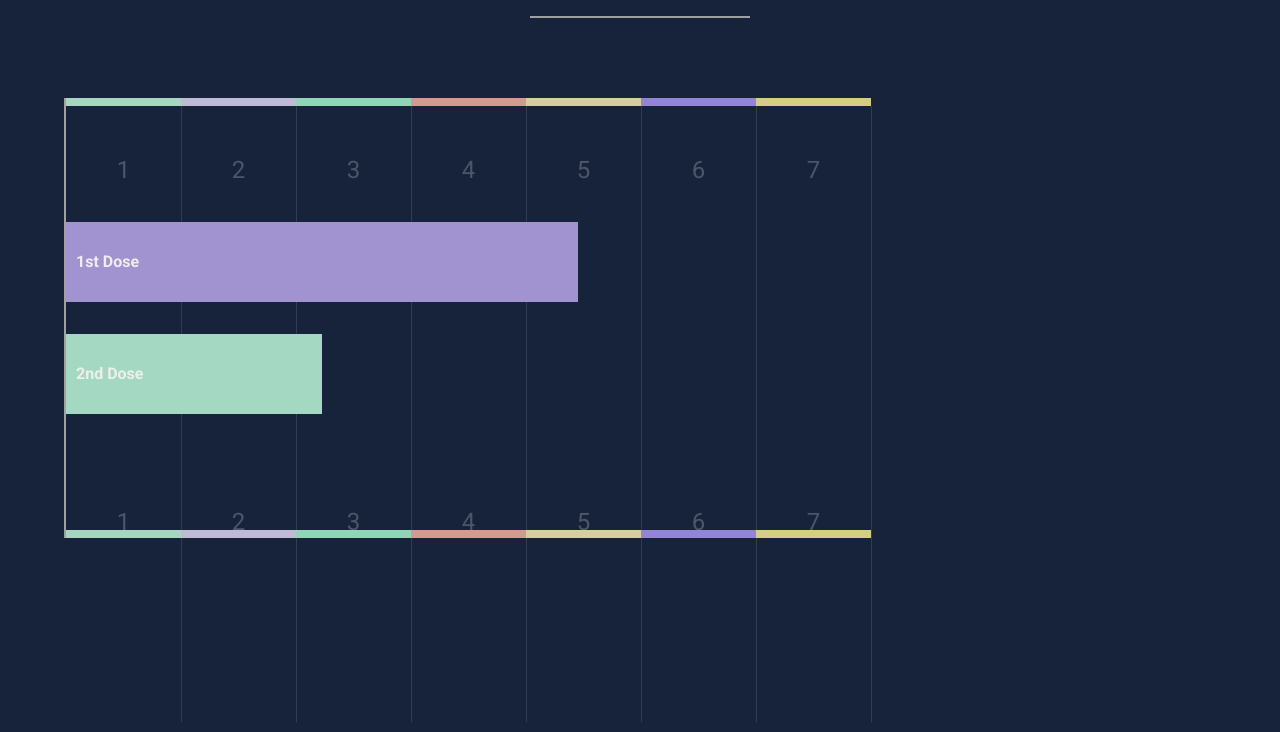
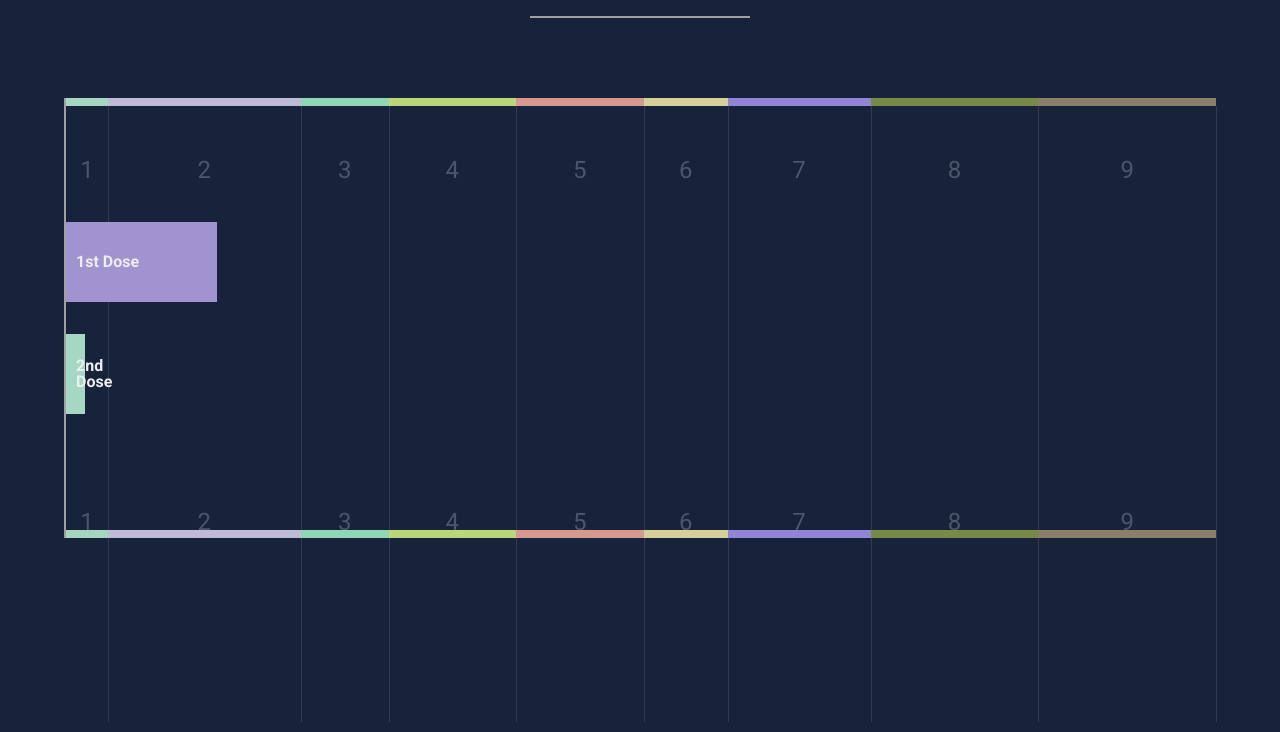
Before and after one commit to johnwheal/uk-covid-vaccine-tracker, a website: page index.html in a window 1280 px wide. Shown: the part 68-800 px from the top of the page. Drawn offline with nearby package versions, Linux system fonts and the light colour scheme.

Commit message:
Added javascript

```diff
--- a/index.html
+++ b/index.html
@@ -11,6 +11,9 @@
 
     <!-- Fav and touch icons -->
     <link rel="shortcut icon" href="/assets/ico/favicon.png">
+
+    <script src="https://ajax.googleapis.com/ajax/libs/jquery/3.5.1/jquery.min.js"></script>
+    <script src="js/main.js"></script>
 
 
     <meta name="twitter:card" content="summary_large_image" />
@@ -81,6 +84,22 @@
                     <div class="group-number">7</div>
                 </div>
             </div>
+            <div class="group" id="group-8">
+                <div class="top-group">
+                    <div class="group-number">8</div>
+                </div>
+                <div class="bottom-group">
+                    <div class="group-number">8</div>
+                </div>
+            </div>
+            <div class="group" id="group-9">
+                <div class="top-group">
+                    <div class="group-number">9</div>
+                </div>
+                <div class="bottom-group">
+                    <div class="group-number">9</div>
+                </div>
+            </div>
             <div class="first-dose-line">
               <div class="title-wrapper">
                   <span class="title">1st Dose</span>
--- /dev/null
+++ b/js/main.js
@@ -0,0 +1,78 @@
+var priorityGroups = [
+    {
+        name: 'Group 1',
+        description: 'Older adults resident in a care home and care home workers',
+        number: 1098000
+    },
+    {
+        name: 'Group 2',
+        description: 'All those 80 years and over an health and social care workers',
+        number: 5062000
+    },
+    {
+        name: 'Group 3',
+        description: 'All those 75 years of age and over',
+        number: 2325296
+    },
+    {
+        name: 'Group 4',
+        description: 'All those 70 years of age and over',
+        number: 3318867
+    },
+    {
+        name: 'Group 5',
+        description: 'All those 65 years of age and over',
+        number: 3368199
+    },
+    {
+        name: 'Group 6',
+        description: 'All individuals aged 16 years to 64 years with underlying health conditions which put them at higher risk of serious disease and mortality',
+        number: 2200000
+    },
+    {
+        name: 'Group 7',
+        description: 'All those 60 years of age and over',
+        number: 3755185
+    },
+    {
+        name: 'Group 8',
+        description: 'All those 55 years of age and over',
+        number: 4405908
+    },
+    {
+        name: 'Group 9',
+        description: 'All those 50 years of age and over',
+        number: 4661105
+    }
+];
+
+$(function() {
+    var totalPopulation = 0;
+    priorityGroups.forEach(function(group) {
+        totalPopulation += group.number;
+    });
+
+    for (var i = 1; i < 10; i++) {
+        var percentage = (priorityGroups[i-1].number / totalPopulation) * 100;
+        $('#group-'+i).width(percentage + '%');
+    }
+
+    $.get('js/vaccinated.json', '', function(response) {
+        var dose1 = response.data[0].cumPeopleVaccinatedFirstDoseByPublishDate;
+        var dose2 = response.data[0].cumPeopleVaccinatedSecondDoseByPublishDate;
+
+        var dose1Percentage = (dose1 / totalPopulation) * 100;
+        var dose2Percentage = (dose2 / totalPopulation) * 100;
+
+        $('.first-dose-line').width(dose1Percentage + '%');
+        $('.second-dose-line').width(dose2Percentage + '%');
+
+        $('.first-dose-line .num-doses').text(numberWithCommas(dose1));
+        $('.second-dose-line .num-doses').text(numberWithCommas(dose2));
+    });
+
+});
+
+function numberWithCommas(x) {
+    return x.toString().replace(/\B(?=(\d{3})+(?!\d))/g, ",");
+}
--- a/sass/_variables.scss
+++ b/sass/_variables.scss
@@ -5,7 +5,7 @@ $white-text-color: #EEEEEE;
 $line-color: #A0A0A0;
 
 //Group colors
-$group-colors: #A5D6C0, #BFBAD6, #90D6B6, #D69990, #D6CF9A, #9385D6, #D6CD85;
+$group-colors: #A5D6C0, #BFBAD6, #90D6B6,#BCD67A, #D69990, #D6CF9A, #9385D6, #778A48, #8A806A;
 $first-dose-color: #A193CF;
 $second-dose-color: #A5D8C3;
 
```
Also changed, not shown: js/vaccinated.json (added, +1 -0 lines), css/style.css.
